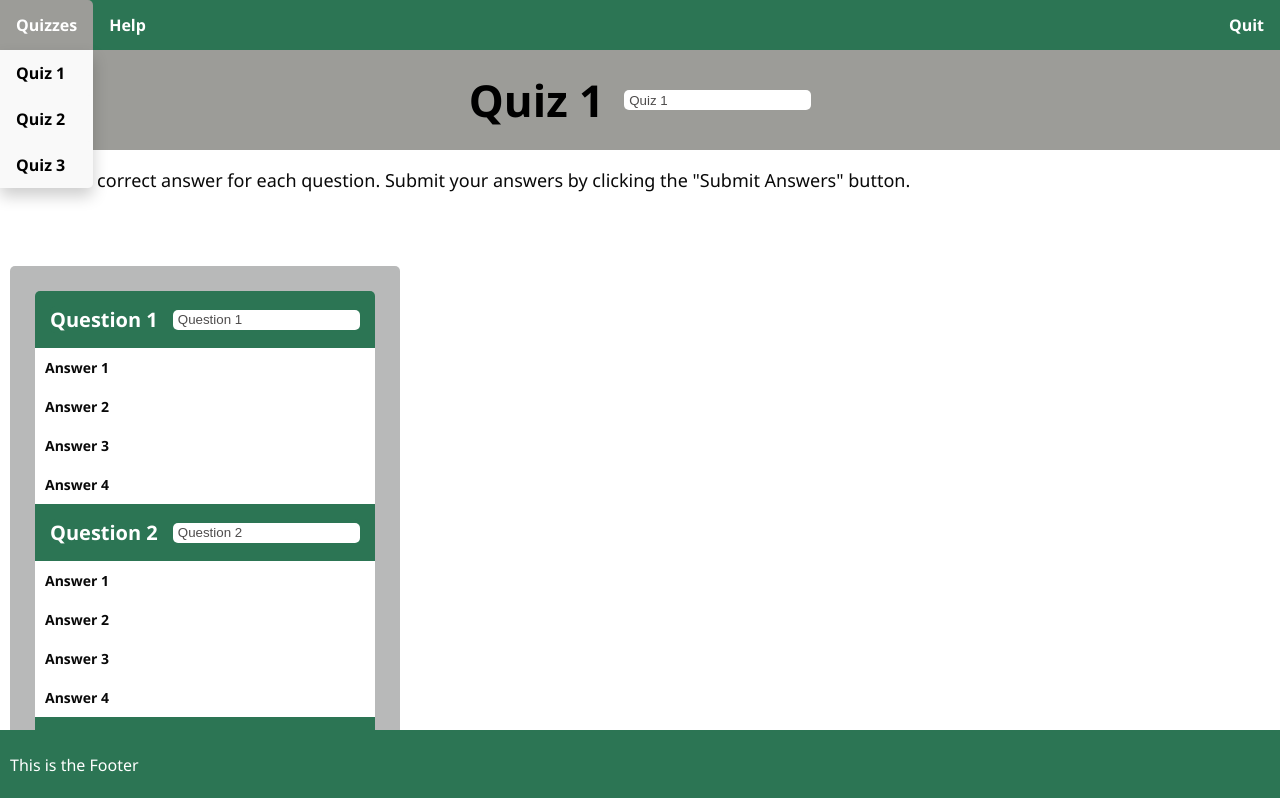
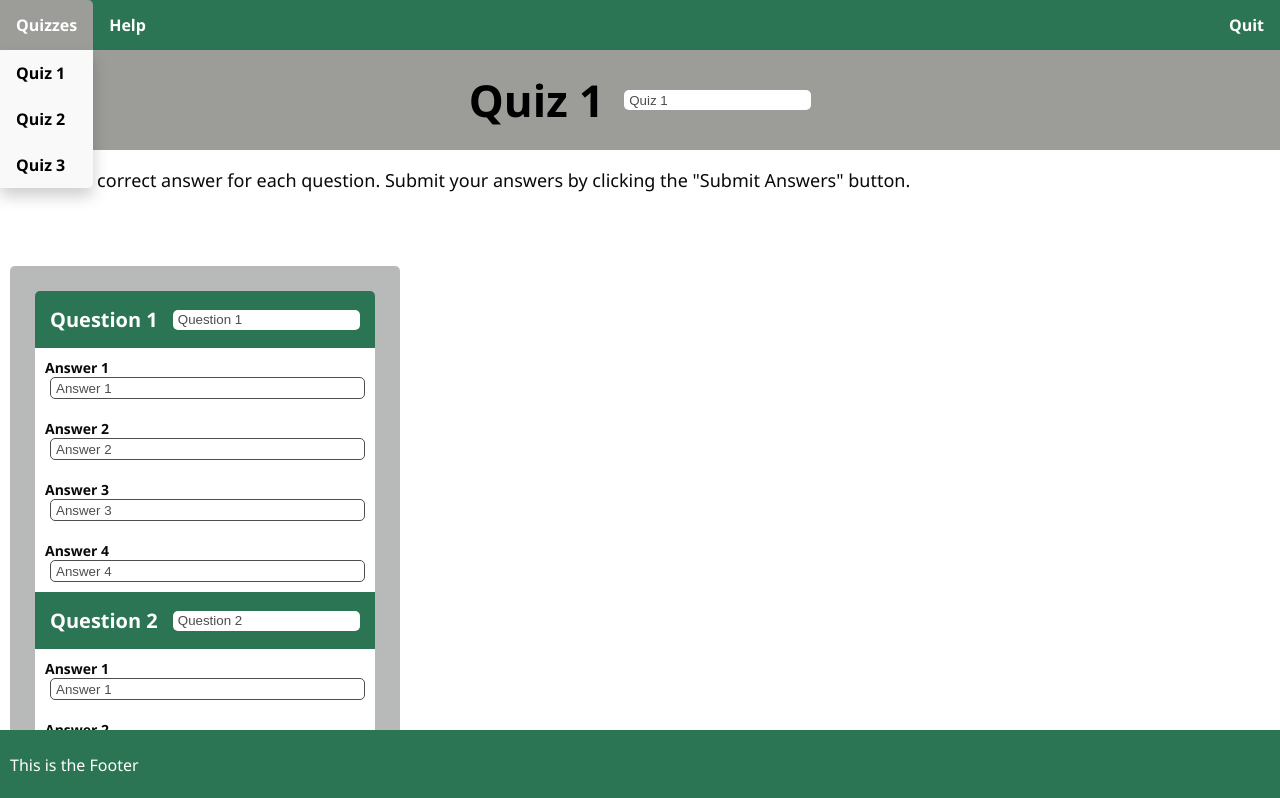
Before and after one commit to btaskinen/FullStackKoulutus2022, a React (Create React App) app in the folder quiz-page/: page / in a window 1280 px wide. Shown: the top 798 px of the page. Built offline with nearby package versions, Linux system fonts and the light colour scheme.

Commit message:
working on answer changer

```diff
--- a/quiz-page/src/Answers.js
+++ b/quiz-page/src/Answers.js
@@ -2,9 +2,29 @@ import "./App.css";
 
 const Answers = (props) => {
   return (
-    <div>
-      {props.answers.map((answer) => {
-        return <div className="style-answers">{answer}</div>;
+    <div className="answer-container">
+      {props.answers.map((answer, index) => {
+        return (
+          <div className="style-answers">
+            {answer}
+            <input
+              className="answer-text-field"
+              type="text"
+              onChange={(event) => {
+                props.dispatch({
+                  type: "ANSWER_CHANGER",
+                  payload: {
+                    question: props.question,
+                    questionIndex: props.questionIndex,
+                    answerText: event.target.value,
+                    answerIndex: index,
+                  },
+                });
+              }}
+              value={answer}
+            />
+          </div>
+        );
       })}
     </div>
   );
--- a/quiz-page/src/App.css
+++ b/quiz-page/src/App.css
@@ -171,6 +171,78 @@ body {
   color: white;
 }
 
+.QuizPage-main {
+  background-color: white;
+  min-height: 10vh;
+  display: flex;
+  flex-direction: column;
+  align-items: left;
+  padding-left: 10px;
+  justify-content: left;
+  font-size: 18px;
+  color: rgb(9, 9, 9);
+}
+
+.flex-container {
+  display: flex;
+  flex-direction: column;
+  background-color: rgb(184, 185, 185);
+  min-height: 400px;
+  margin: 0 0 100px 10px;
+  padding: 20px;
+  width: fit-content;
+  border-radius: 5px;
+}
+
+.question-container {
+  display: flex;
+  align-items: center;
+  padding: 10px;
+}
+
+.style-question {
+  background-color: rgb(44, 117, 84);
+  margin: 5px;
+  display: flex;
+  align-items: center;
+  justify-content: left;
+  text-align: left;
+  font-size: 20px;
+  font-weight: bold;
+  color: white;
+  border-radius: 5px;
+}
+
+.question-text-field {
+  height: 10px;
+  border-radius: 5px;
+  border: none;
+  padding: 5px;
+  margin-left: 15px;
+  color: rgb(78, 76, 76);
+}
+
+.style-answers {
+  background-color: white;
+  display: flex;
+  align-items: left;
+  justify-content: left;
+  text-align: left;
+  font-size: 20px;
+  font-weight: bold;
+  color: white;
+}
+
+.answer-text-field {
+  height: 10px;
+  border-radius: 5px;
+  border: none;
+  padding: 5px;
+  margin-left: 5px;
+  color: rgb(78, 76, 76);
+  border: 1px solid rgb(78, 76, 76);
+}
+
 @keyframes App-logo-spin {
   from {
     transform: rotate(0deg);
--- a/quiz-page/src/App.js
+++ b/quiz-page/src/App.js
@@ -81,14 +81,18 @@ function reducer(state, action) {
     //   return tilaKopio
     // }
 
-    case "QUESTION_CHANGER":
+    case "QUESTION_CHANGER": {
       let { questionText, questionIndex } = action.payload;
       let quizCopy = { ...state };
       quizCopy.questions[questionIndex].questionText = questionText;
       return quizCopy;
-    case "ANSWER_CHANGER":
-      return { ...state, quizNumber: action.payload };
-
+    }
+    case "ANSWER_CHANGER": {
+      let { questionIndex, answerText, answerIndex } = action.payload;
+      let quizCopy = { ...state };
+      quizCopy.question[questionIndex].answer[answerIndex] = answerText;
+      return quizCopy;
+    }
     default:
       throw new Error("Something went wrong!");
   }
--- a/quiz-page/src/Questions.js
+++ b/quiz-page/src/Questions.js
@@ -11,7 +11,6 @@ const Questions = (props) => {
           return (
             <div>
               <div className="question-container">
-                {" "}
                 <div className="style-question">
                   {question.questionText}
                   <input
@@ -30,7 +29,12 @@ const Questions = (props) => {
                   />
                 </div>
               </div>
-              <Answers answers={question.answers} />
+              <Answers
+                question={question}
+                answers={question.answers}
+                questionIndex={index}
+                dispatch={props.dispatch}
+              />
             </div>
           );
         })}
```
